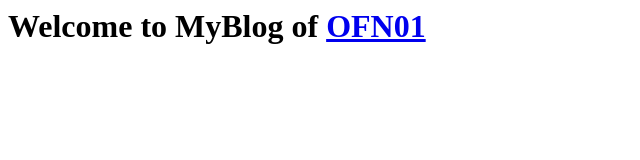
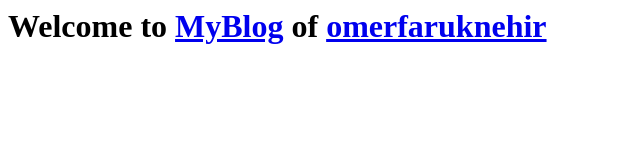
Before and after one commit to omerfaruknehir/MyBlog, a plain HTML site: page index.html in a window 1280 px wide. Shown: the whole page, without its empty margins (0-640 px from the left). Drawn offline with Linux system fonts and the light colour scheme.

Commit message:
Update index.html

```diff
--- a/index.html
+++ b/index.html
@@ -1,3 +1,3 @@
 <html>
-  <h1>Welcome to MyBlog of <a href="https://github.com/OFN01/MyBlog/new/main">OFN01</a></h1>
+  <h1>Welcome to <a href="https://github.com/omerfaruknehir/MyBlog/new/main">MyBlog</a> of <a href="https://github.com/omerfaruknehir">omerfaruknehir</a></h1>
 </html>
```
